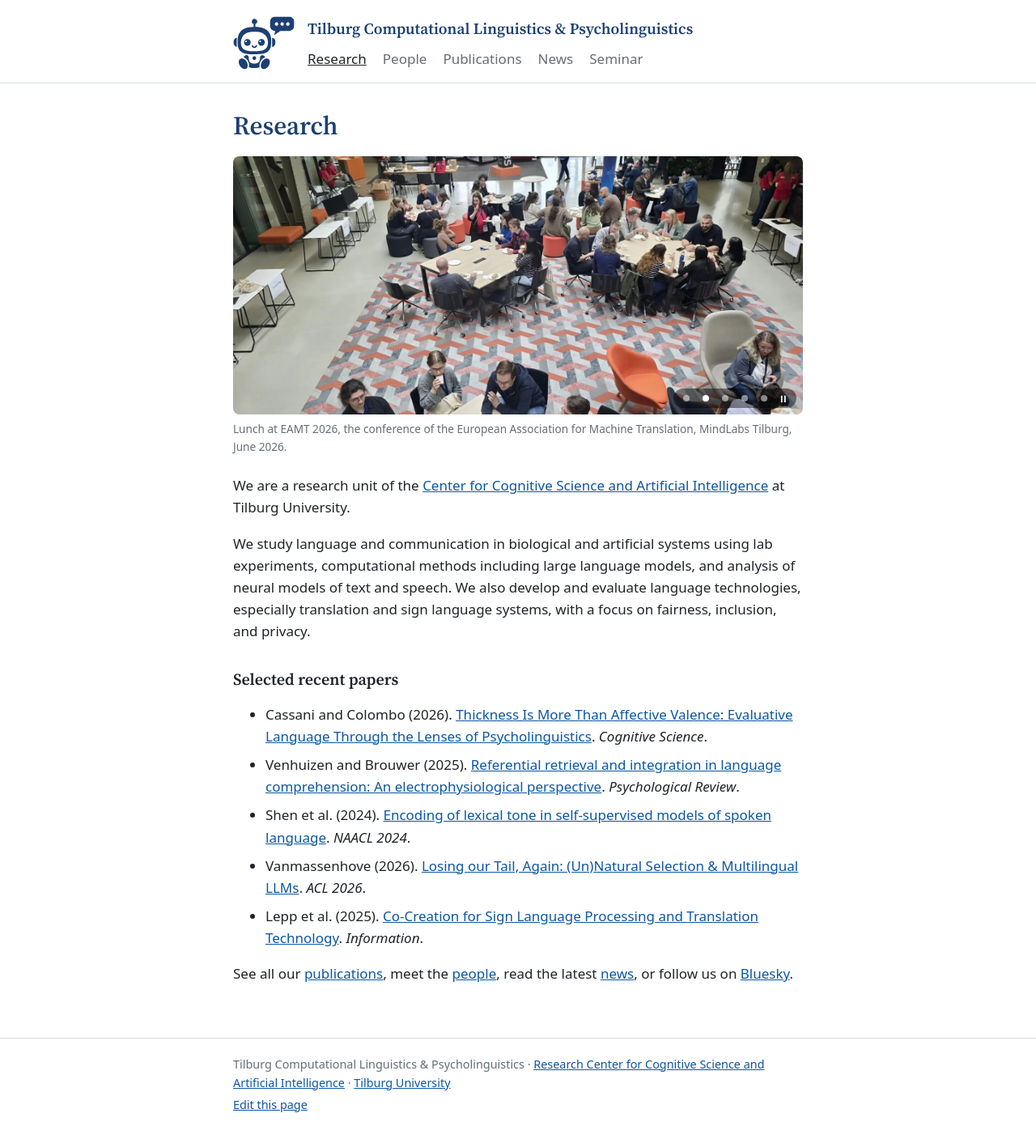
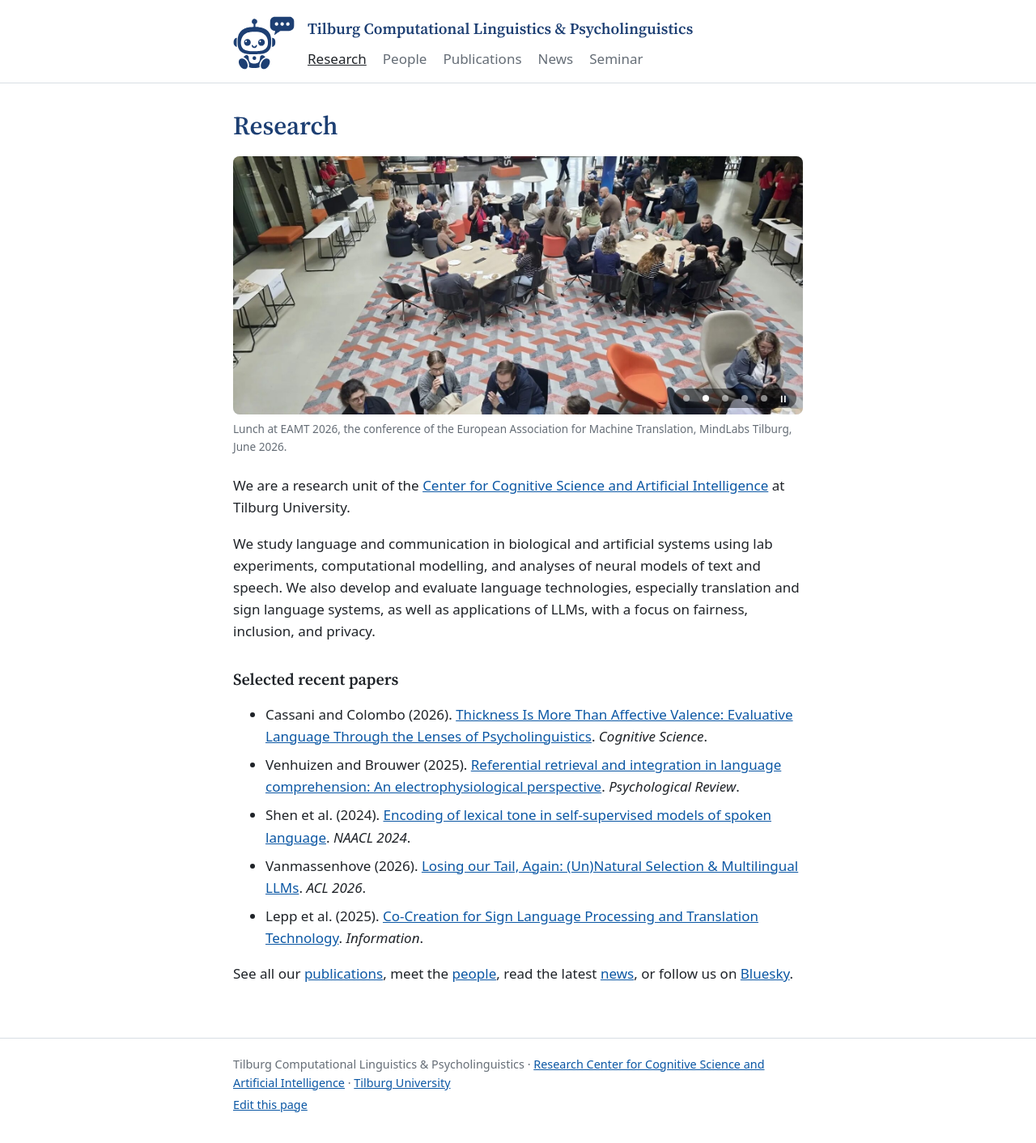
Before and after one commit to tcsai/language-computation, a Jekyll site: the page built from index.md, in a window 1280 px wide. Shown: the whole page at 81% size. Built offline with Jekyll 4.4.1, drawn with Linux system fonts in a browser that asks for light colours; our own code applies the rules of GitHub Pages for plain Markdown files.

Commit message:
Reword unit description to mention applications of LLMs
Co-Authored-By: Claude Opus 5.5 <noreply@anthropic.com>
Claude-Session: https://claude.ai/code/session_01DJmpWbF1zAYSPs5oj1sSFV

```diff
--- a/index.md
+++ b/index.md
@@ -7,7 +7,7 @@ We are a research unit of the
 at Tilburg University.
 
 
-We study language and communication in biological and artificial systems using lab experiments, computational methods including large language models, and analysis of neural models of text and speech. We also develop and evaluate language technologies, especially translation and sign language systems, with a focus on fairness, inclusion, and privacy.
+We study language and communication in biological and artificial systems using lab experiments, computational modelling, and analyses of neural models of text and speech. We also develop and evaluate language technologies, especially translation and sign language systems, as well as applications of LLMs, with a focus on fairness, inclusion, and privacy.
 
 ## Selected recent papers
 
```
